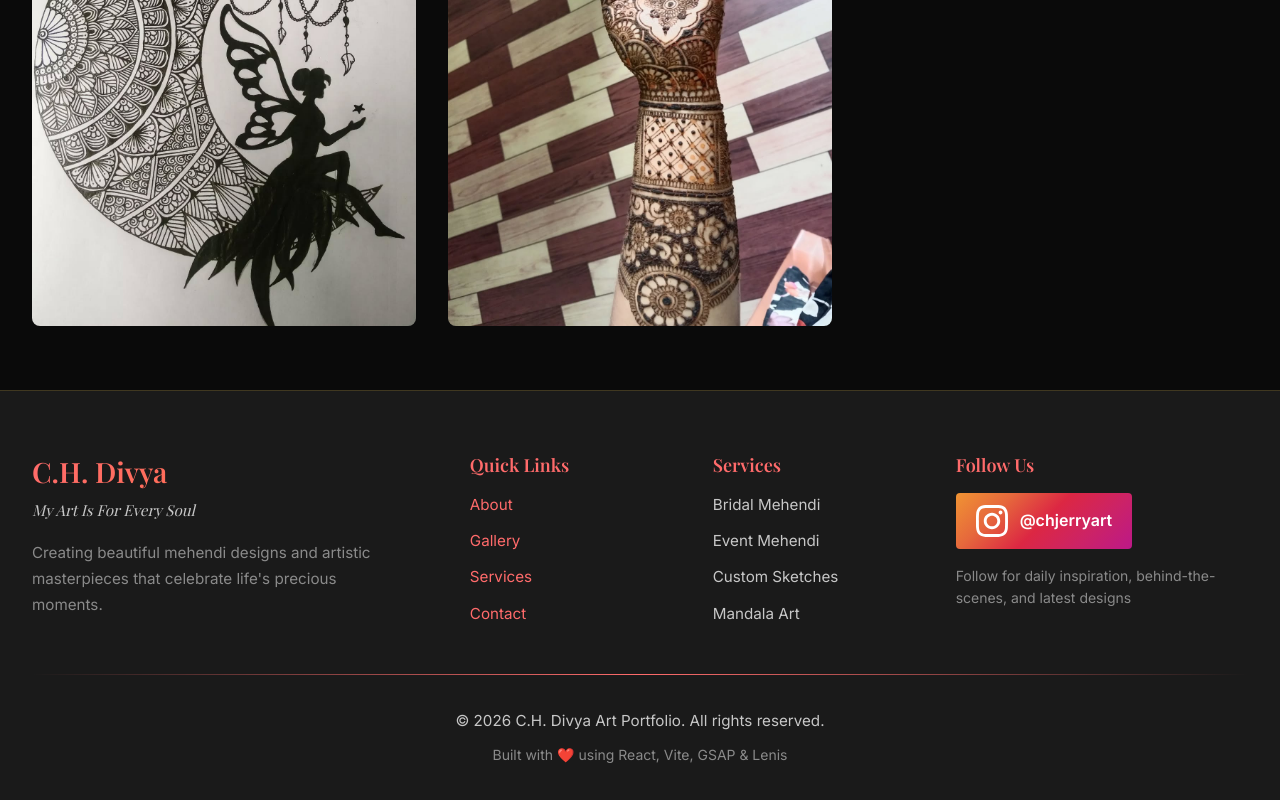
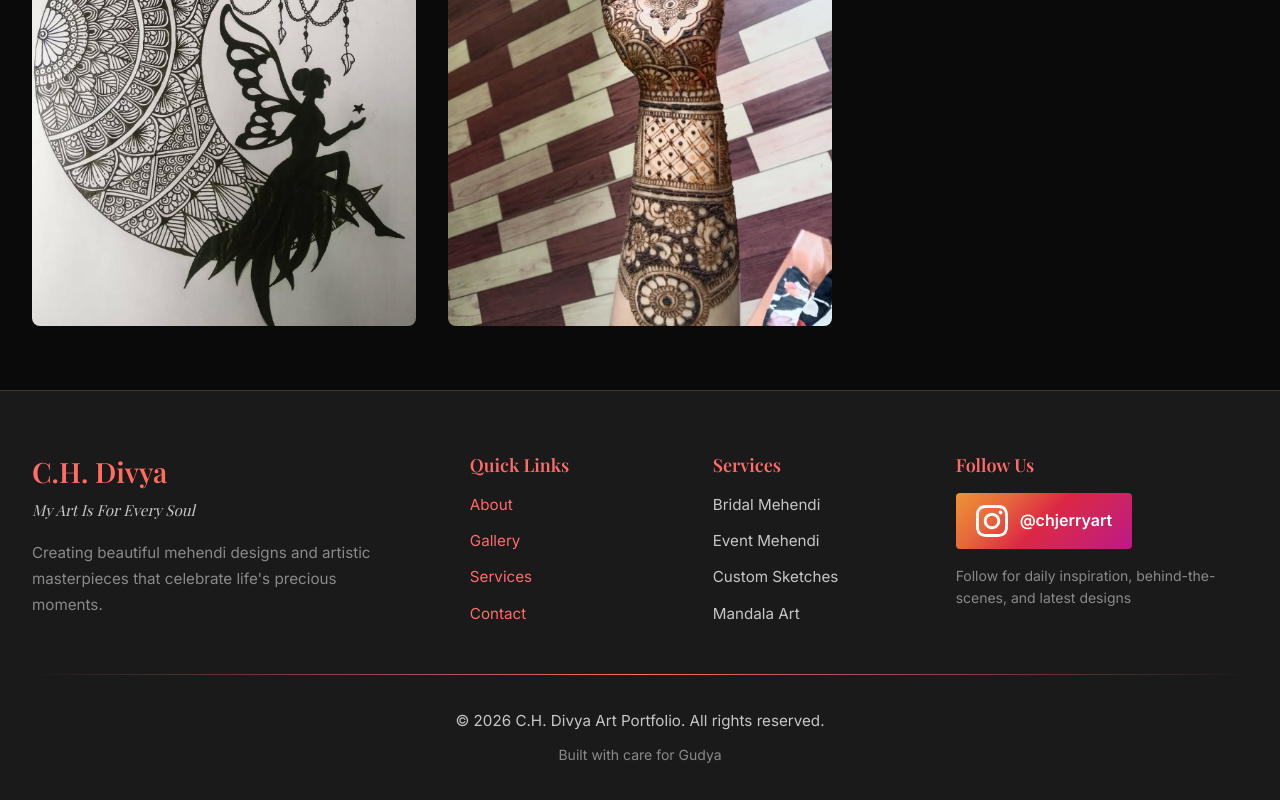
Before and after one commit to raopremrao/CHJerryArt, a React (Vite) app in the folder chjerryart/: page /gallery in a window 1280 px wide. Shown: the part 1721-2521 px from the top of the page. Built offline with nearby package versions, Linux system fonts and the light colour scheme.

Commit message:
Some Changes

```diff
--- a/chjerryart/src/components/Footer.jsx
+++ b/chjerryart/src/components/Footer.jsx
@@ -71,7 +71,7 @@ const Footer = () => {
                         © {currentYear} C.H. Divya Art Portfolio. All rights reserved.
                     </p>
                     <p className="built-with">
-                        Built with ❤️ using React, Vite, GSAP & Lenis
+                        Built with care for Gudya
                     </p>
                 </div>
             </div>
```
